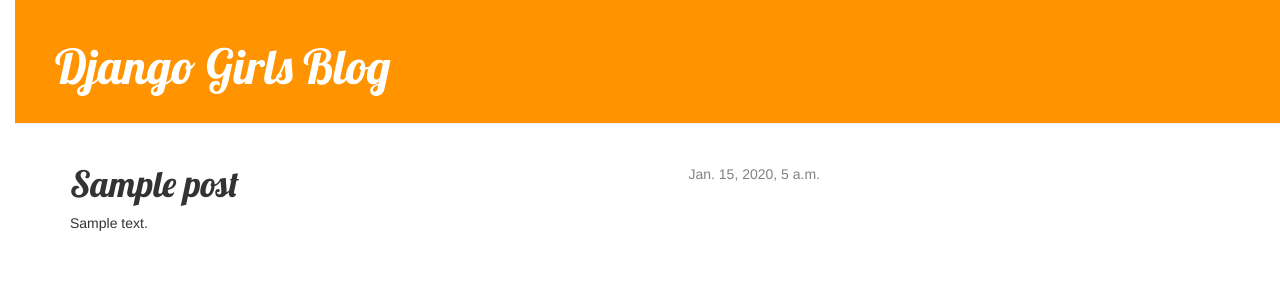
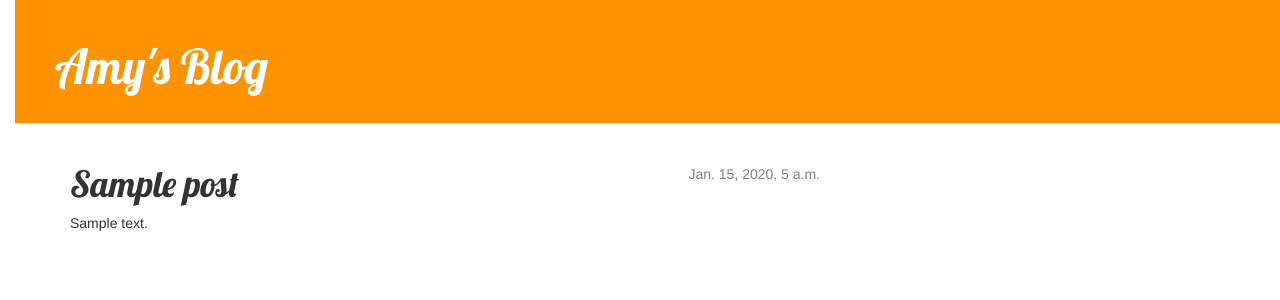
Before and after one commit to amylabenz/my-first-blog, a Django app: page /post/1/ in a window 1280 px wide. Shown: the top 300 px of the page. Run offline with Django 3.2, Linux system fonts and the light colour scheme; tables that the repository leaves empty hold one stand-in row (values such as "Sample post"); some libraries are stand-ins or nearby versions.

Commit message:
changed blog name

```diff
--- a/blog/templates/blog/base.html
+++ b/blog/templates/blog/base.html
@@ -12,7 +12,7 @@
     </head>
     <body>
       <div class="page-header">
-      <h1><a href="/">Django Girls Blog</a></h1>
+      <h1><a href="/">Amy's Blog</a></h1>
   </div>
   <div class="content container">
       <div class="row">
--- a/blog/templates/blog/post_list.html
+++ b/blog/templates/blog/post_list.html
@@ -1,7 +1,6 @@
 {% extends 'blog/base.html' %}
 
 {% block content %}
-
 
                     {% for post in posts %}
                         <div class="post">
```
